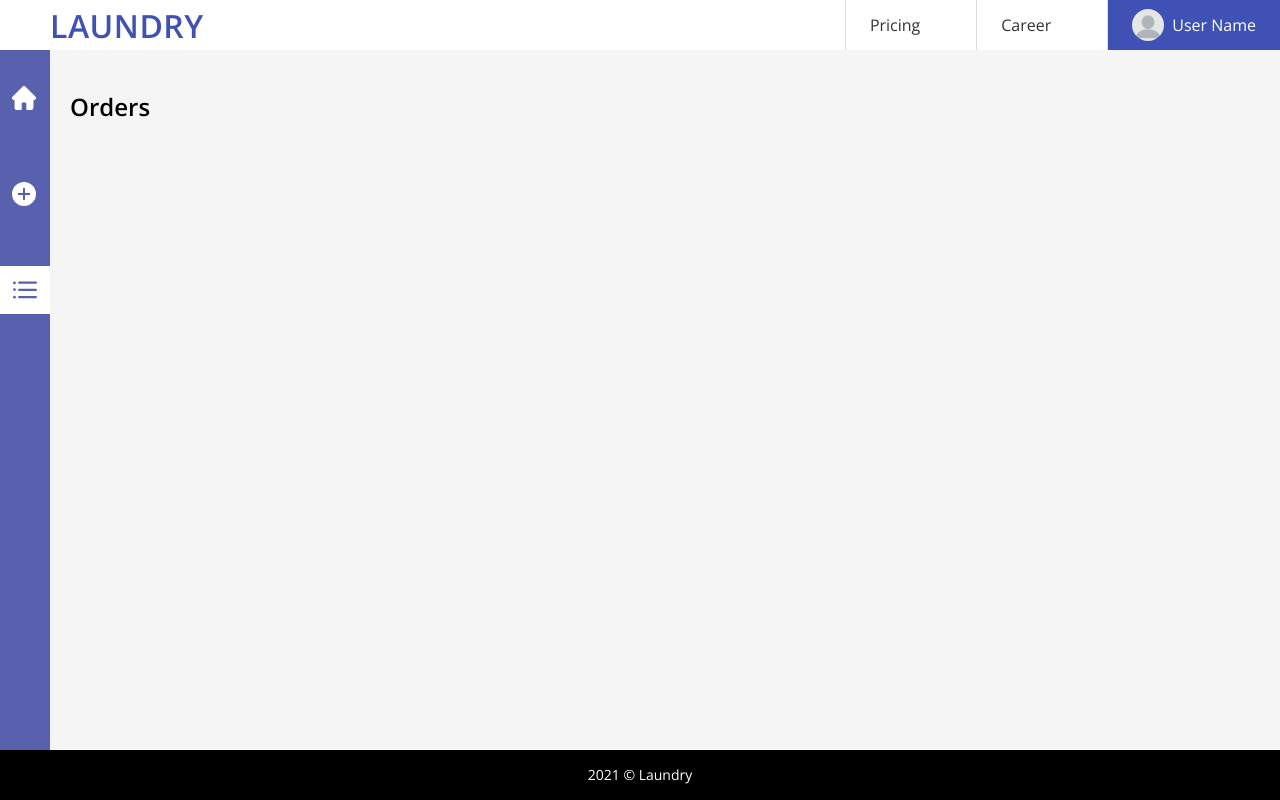
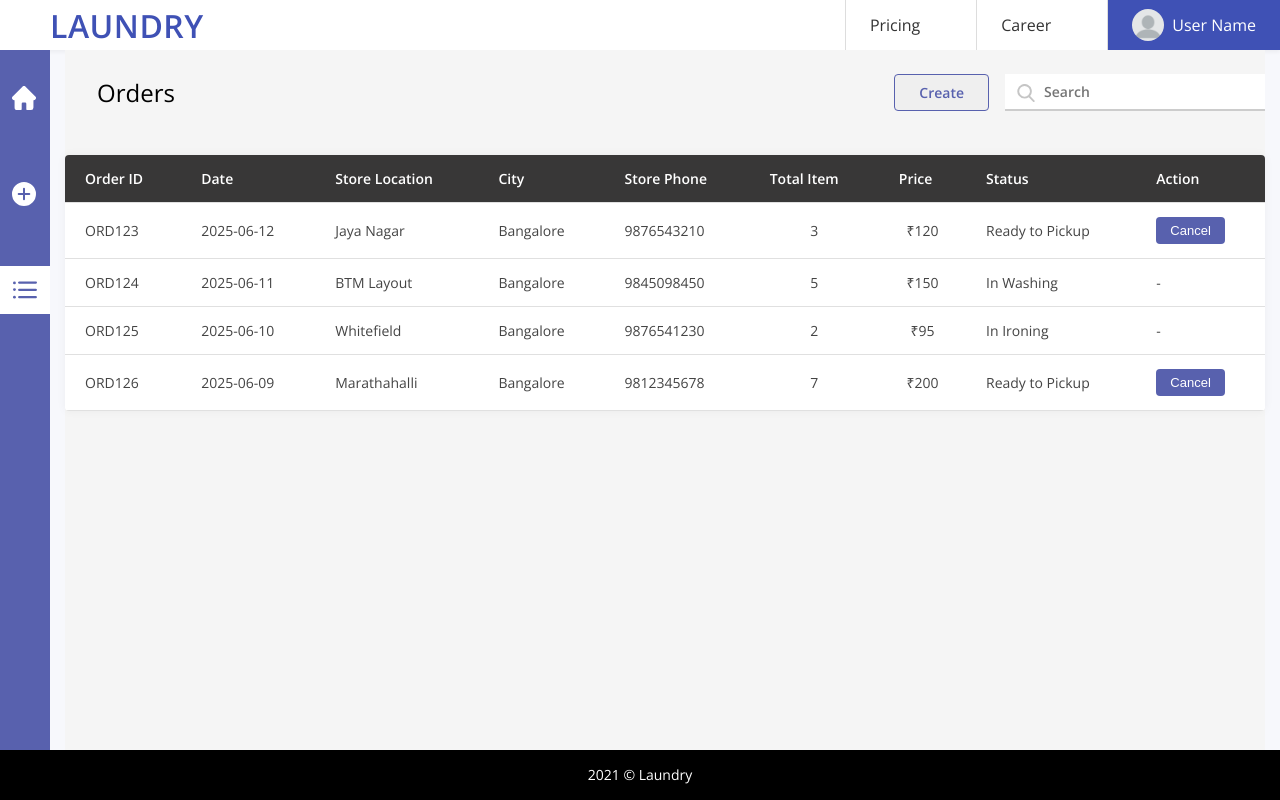
Before and after one commit to jayvachhani663/laundry-app, a React (Create React App) app: page /Orders in a window 1280 px wide. Built offline with nearby package versions, Linux system fonts and the light colour scheme.

Commit message:
update order page

```diff
--- /dev/null
+++ b/src/components/OrderHeader.css
@@ -0,0 +1,44 @@
+.dashboard-container {
+  display: flex;
+}
+
+.orders-header {
+  display: flex;
+  width: 100%;
+  justify-content: space-between;
+  align-items: center;
+  padding: 24px 32px;
+  box-sizing: border-box;
+}
+
+.orders-count {
+  font-size: 24px;
+  font-weight: 450;
+  font: normal normal Open Sans;
+  color: #000000;
+}
+
+.search-wrapper {
+  position: relative;
+  width: 260px;
+}
+
+.orders-search {
+  padding: 10px 0px 10px 39px;
+  height: 15px;
+  font-size: 14px;
+  width: 85%;
+  background-color: white;
+  outline: none;
+}
+
+.search-icon {
+  position: absolute;
+  left: 12px;
+  top: 50%;
+  transform: translateY(-50%);
+  width: 18px;
+  height: 18px;
+  opacity: 0.6;
+  pointer-events: none;
+}
--- /dev/null
+++ b/src/components/OrderHeader.js
@@ -0,0 +1,25 @@
+import "./OrderHeader.css";
+import search from "../assets/search.svg";
+
+const OrderHeader = ({ isCreatingOrder, onCreateClick }) => {
+  return (
+    <>
+      <div className="orders-header">
+        <div className="orders-count">
+          {isCreatingOrder ? "Create Order" : "Orders | 0"}
+        </div>
+
+        <div className="search-wrapper">
+          <input
+            type="text"
+            placeholder="Search"
+            className="orders-search"
+          />
+          <img src={search} alt="search" className="search-icon" />
+        </div>
+      </div>
+    </>
+  );
+};
+
+export default OrderHeader;
--- a/src/pages/DashboardLayout.css
+++ b/src/pages/DashboardLayout.css
@@ -13,47 +13,6 @@ body {
 
 .dashboard-container {
   display: flex;
-}
-
-.orders-header {
-  display: flex;
-  width: 100%;
-  justify-content: space-between;
-  align-items: center;
-  padding: 24px 32px;
-  box-sizing: border-box;
-}
-
-.orders-count {
-  font-size: 24px;
-  font-weight: 450;
-  font: normal normal Open Sans;
-  color: #000000;
-}
-
-.search-wrapper {
-  position: relative;
-  width: 260px;
-}
-
-.orders-search {
-  padding: 10px 0px 10px 39px;
-  height: 15px;
-  font-size: 14px;
-  width: 85%;
-  background-color: white;
-  outline: none;
-}
-
-.search-icon {
-  position: absolute;
-  left: 12px;
-  top: 50%;
-  transform: translateY(-50%);
-  width: 18px;
-  height: 18px;
-  opacity: 0.6;
-  pointer-events: none;
 }
 
 .no-orders-container {
--- a/src/pages/DashboardLayout.js
+++ b/src/pages/DashboardLayout.js
@@ -1,12 +1,10 @@
-
 import "./DashboardLayout.css";
 import Summary from "./Summary";
+import OrderHeader from "../components/OrderHeader";
 import FooterBottom from "../components/FooterBottom";
 import AfterSigninHeader from "../components/afterSigninHeader";
 import Sidebar from "../components/sidebar";
-import { Outlet } from "react-router-dom";
 import { useState } from "react";
-import search from "../assets/search.svg";
 import washIcon from "../assets/orderIcons/washing-machine-1.svg";
 import blueWashIcon from "../assets/orderIcons/clickedIcons/washing-machine.svg";
 import ironIcon from "../assets/orderIcons/ironing-1.svg";
@@ -90,27 +88,15 @@ const DashboardLayout = () => {
 
   return (
     <>
-      <AfterSigninHeader/>
-
+      <AfterSigninHeader />
       <div className="dashboard-container">
-
-        <Sidebar activeIcon={"add"}/>
-
+        <Sidebar activeIcon={"add"} />
         <div className="orders-section">
-          <div className="orders-header">
-            <div className="orders-count">
-              {isCreatingOrder ? "Create Order" : "Orders | 0"}
-            </div>
-            <div className="search-wrapper">
-              <input
-                type="text"
-                placeholder="Search"
-                className="orders-search"
-              />
-              <img src={search} alt="search" className="search-icon" />
-            </div>
-          </div>
-
+          <OrderHeader
+            isCreatingOrder={isCreatingOrder}
+            handleCreateClick={handleCreateClick}
+          />
+          {/* 👉 This is the "No Orders Available + Create" section */}
           {!isCreatingOrder && (
             <div className="no-orders-container">
               <div className="no-orders-message">No Orders Available</div>
@@ -123,6 +109,7 @@ const DashboardLayout = () => {
             </div>
           )}
 
+          {/* 👉 If Create is clicked, show the order creation section */}
           {isCreatingOrder && (
             <>
               <div className="order-create-table">
@@ -243,7 +230,8 @@ const DashboardLayout = () => {
                   );
                 })}
               </div>
-              <div class="action-buttons">
+
+              <div className="action-buttons">
                 <button
                   className="proceed-btn"
                   onClick={() => setShowSummary(true)}
@@ -253,6 +241,8 @@ const DashboardLayout = () => {
               </div>
             </>
           )}
+
+          {/* 👉 Summary popup after Proceed */}
           {showSummary && (
             <div className="summary-backdrop">
               <Summary
@@ -262,12 +252,8 @@ const DashboardLayout = () => {
             </div>
           )}
         </div>
-
-        <main style={{ padding: "1rem" }}>
-          <Outlet />
-        </main>
       </div>
-      <FooterBottom/>
+      <FooterBottom />
     </>
   );
 };
--- a/src/pages/Orders.css
+++ b/src/pages/Orders.css
@@ -7,10 +7,119 @@
 .orders-main {
   display: flex;
   flex: 1;
+  width: 100%;
 }
 
-.orders-content {
+.orders-section {
   flex: 1;
-  padding: 20px;
+  display: flex;
+  flex-direction: column;
   background-color: #f5f5f5;
+  margin: 0 15px;
 }
+
+.orders-page-header {
+  display: flex;
+  justify-content: space-between;
+  align-items: center;
+  padding: 24px 0px 24px 32px;
+  width: 100%;
+  box-sizing: border-box;
+}
+
+.orders-page-title {
+  font-size: 24px;
+  font-weight: 450;
+  font-family: "Open Sans", sans-serif;
+  color: #000000;
+}
+
+.orders-page-controls {
+  display: flex;
+  align-items: center;
+  gap: 16px;
+}
+
+.orders-page-search-wrapper {
+  position: relative;
+  width: 260px;
+}
+
+.orders-page-search {
+  padding: 10px 0px 10px 39px;
+  height: 15px;
+  font-size: 14px;
+  width: 85%;
+  background-color: white;
+  outline: none;
+}
+
+.orders-page-search-icon {
+  position: absolute;
+  left: 12px;
+  top: 50%;
+  transform: translateY(-50%);
+  width: 18px;
+  height: 18px;
+  opacity: 0.6;
+  pointer-events: none;
+}
+
+.orders-page-create-btn {
+  color: #5861AE;
+  border: 1px solid #5861AE;
+  border-radius: 4px;
+  padding: 10px 24px;
+  font: normal normal 600 14px/15px Open Sans;
+  cursor: pointer;
+}
+
+.orders-table {
+  width: 100%;
+  border-collapse: collapse;
+  background-color: white;
+  font-family: 'Open Sans', sans-serif;
+  font-size: 14px;
+  margin-top: 20px;
+  box-shadow: 0 0 10px rgba(0, 0, 0, 0.05);
+  border-radius: 4px;
+  overflow: hidden;
+}
+
+.orders-table th,
+.orders-table td {
+  padding: 14px 20px;
+  text-align: left;
+  border-bottom: 1px solid #e0e0e0;
+}
+
+.orders-table th {
+  background-color: #383737;
+  color: white;
+  font-weight: 600;
+  text-align: left;
+  padding: 14px 20px;
+}
+
+.orders-table td {
+  color: #444;
+}
+
+.orders-table td:nth-child(6),
+.orders-table td:nth-child(7) {
+  text-align: center;
+}
+
+.cancel-btn {
+  background-color: #5861AE;
+  color: white;
+  border: none;
+  padding: 6px 14px;
+  border-radius: 4px;
+  font-size: 13px;
+  cursor: pointer;
+}
+
+.cancel-btn:hover {
+  background-color: #404a9b;
+}
--- a/src/pages/Orders.js
+++ b/src/pages/Orders.js
@@ -1,21 +1,120 @@
-import "./Orders.css";
 import AfterSigninHeader from "../components/afterSigninHeader";
 import LeftSidebar from "../components/sidebar";
 import FooterBottom from "../components/FooterBottom";
+import search from "../assets/search.svg";
+import "./Orders.css";
+
+const mockOrders = [
+  {
+    id: "ORD123",
+    date: "2025-06-12",
+    store: "Jaya Nagar",
+    city: "Bangalore",
+    phone: "9876543210",
+    items: 3,
+    price: 120,
+    status: "Ready to Pickup",
+  },
+  {
+    id: "ORD124",
+    date: "2025-06-11",
+    store: "BTM Layout",
+    city: "Bangalore",
+    phone: "9845098450",
+    items: 5,
+    price: 150,
+    status: "In Washing",
+  },
+  {
+    id: "ORD125",
+    date: "2025-06-10",
+    store: "Whitefield",
+    city: "Bangalore",
+    phone: "9876541230",
+    items: 2,
+    price: 95,
+    status: "In Ironing",
+  },
+  {
+    id: "ORD126",
+    date: "2025-06-09",
+    store: "Marathahalli",
+    city: "Bangalore",
+    phone: "9812345678",
+    items: 7,
+    price: 200,
+    status: "Ready to Pickup",
+  },
+];
 
 const Orders = () => {
-    return (
-        <div className="orders-page">
-            <AfterSigninHeader/>
-            <div className="orders-main">
-                <LeftSidebar activeIcon={"list"}/>
-                <div className="orders-content">
-                    <h2>Orders</h2>
-                </div>
+  return (
+    <div className="orders-page">
+      <AfterSigninHeader />
+      <div className="orders-main">
+        <LeftSidebar activeIcon={"list"} />
+
+        {/* 🆕 Right side container */}
+        <div className="orders-section">
+          <div className="orders-page-header">
+            <div className="orders-page-title">Orders</div>
+            <div className="orders-page-controls">
+              <button className="orders-page-create-btn">Create</button>
+              <div className="orders-page-search-wrapper">
+                <input
+                  type="text"
+                  placeholder="Search"
+                  className="orders-page-search"
+                />
+                <img
+                  src={search}
+                  alt="search"
+                  className="orders-page-search-icon"
+                />
+              </div>
             </div>
-             <FooterBottom/>
+          </div>
+          <table className="orders-table">
+            <thead>
+              <tr>
+                <th>Order ID</th>
+                <th>Date</th>
+                <th>Store Location</th>
+                <th>City</th>
+                <th>Store Phone</th>
+                <th>Total Item</th>
+                <th>Price</th>
+                <th>Status</th>
+                <th>Action</th>
+              </tr>
+            </thead>
+            <tbody>
+              {mockOrders.map((order) => (
+                <tr key={order.id}>
+                  <td>{order.id}</td>
+                  <td>{order.date}</td>
+                  <td>{order.store}</td>
+                  <td>{order.city}</td>
+                  <td>{order.phone}</td>
+                  <td>{order.items}</td>
+                  <td>₹{order.price}</td>
+                  <td>{order.status}</td>
+                  <td>
+                    {order.status === "Ready to Pickup" ? (
+                      <button className="cancel-btn">Cancel</button>
+                    ) : (
+                      "-"
+                    )}
+                  </td>
+                </tr>
+              ))}
+            </tbody>
+          </table>
         </div>
-    )
-}
+      </div>
+      <FooterBottom />
+    </div>
+  );
+};
 
 export default Orders;
```
